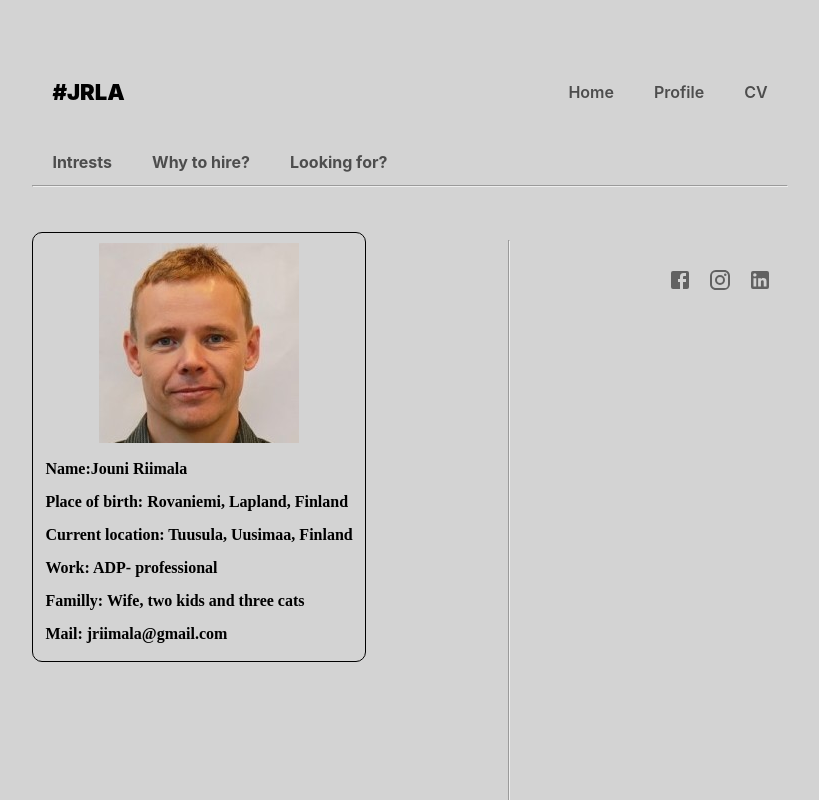
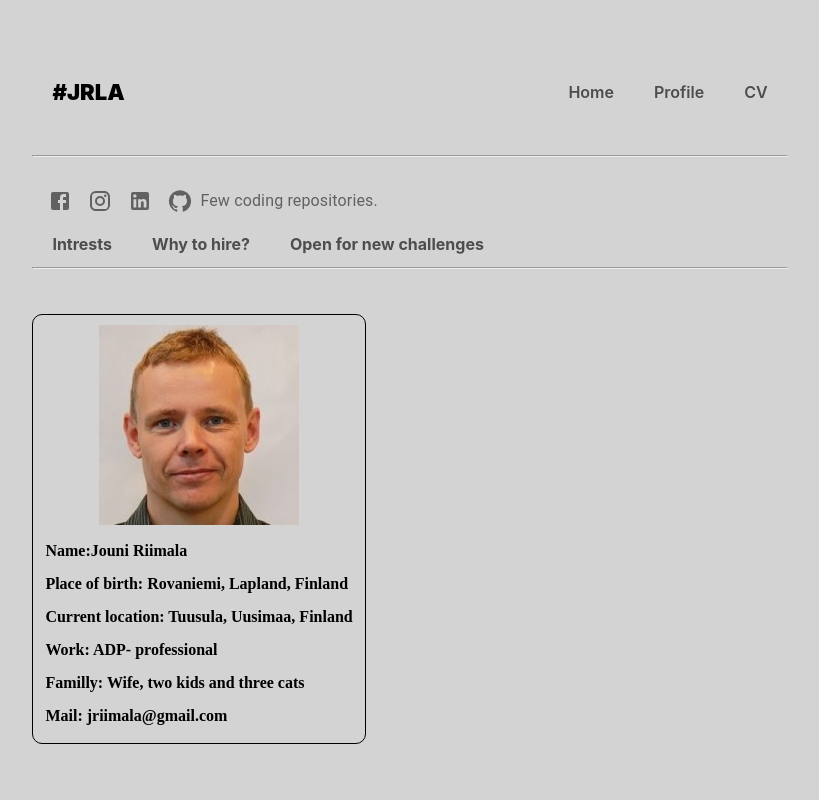
Before and after one commit to JouniR68/CV, a React (Vite) app: page /profile in a window 1280 px wide. Shown: the top 800 px of the page, without its empty margins (230-1049 px from the left). Built offline with nearby package versions, Linux system fonts and the light colour scheme.

Commit message:
Style fixes

```diff
--- a/src/Layouts/Layout.jsx
+++ b/src/Layouts/Layout.jsx
@@ -1,11 +1,13 @@
 import { Outlet } from "react-router-dom"
 import Header from "../components/Header"
+import Sos from "../components/Sos"
 
 export default function Layout() {
     return (
-        <>
-            <Header />
-            <Outlet />
-        </>
-    )
+      <>
+        <Header />
+        <Sos />
+        <Outlet />
+      </>
+    );
 }
--- a/src/Layouts/ProfileLayout.jsx
+++ b/src/Layouts/ProfileLayout.jsx
@@ -6,7 +6,7 @@ export default function ProfileLayout() {
       <nav className='host-nav'>
         <Link to='intrests'>Intrests</Link>
         <Link to='why'>Why to hire?</Link>
-        <Link to='looking'>Looking for?</Link>
+        <Link to='looking'>Open for new challenges</Link>
       </nav>
       <Outlet />
     </>
--- a/src/components/Contact.jsx
+++ b/src/components/Contact.jsx
@@ -58,7 +58,6 @@ export default function Contact() {
             <MailIcon sx={{ marginTop: 2, marginLeft: '2px' }} />
           </a>
 
-          <Sos className='socialButtons' />
         </div>
       </Box>
     </>
--- a/src/components/Home.jsx
+++ b/src/components/Home.jsx
@@ -13,7 +13,6 @@ export default function Home() {
         mobile, sorry in advanced.
         <p></p>
         <Link to='https://github.com/JR-Portfolio'>GitHub showcase</Link>
-      <Sos className='socialButtons' />
       </div>
     </>
   );
--- /dev/null
+++ b/src/components/MyLocation.jsx
@@ -0,0 +1,33 @@
+import React, { useState, useEffect } from 'react';
+
+function MyLocation() {
+  const [position, setPosition] = useState({ latitude: null, longitude: null });
+
+  useEffect(() => {
+    if ('geolocation' in navigator) {
+      navigator.geolocation.getCurrentPosition(function (position) {
+        setPosition({
+          latitude: position.coords.latitude,
+          longitude: position.coords.longitude,
+        });
+      });
+    } else {
+      console.log('Geolocation is not available in your browser.');
+    }
+  }, []);
+
+  return (
+    <div>
+      <h2>My Current Location</h2>
+      {position.latitude && position.longitude ? (
+        <p>
+          Latitude: {position.latitude}, Longitude: {position.longitude}
+        </p>
+      ) : (
+        <p>Loading...</p>
+      )}
+    </div>
+  );
+}
+
+export default MyLocation;
--- a/src/components/Profile.jsx
+++ b/src/components/Profile.jsx
@@ -1,6 +1,6 @@
 import JsonData from "../../data/datapkg.json";
-import { Outlet, Link } from "react-router-dom";
-import Sos from "./Sos"
+import { Outlet } from "react-router-dom";
+import MyLocation from "./MyLocation";
 
 export default function Education() {
   let i = 0;
@@ -29,8 +29,9 @@ export default function Education() {
               </table>
             </div>
           ))}
-          <Sos className='socialButtons' />
+
         </div>
+
       </div>
 
       <Outlet />
--- a/src/components/Sos.jsx
+++ b/src/components/Sos.jsx
@@ -6,8 +6,17 @@ import FacebookIcon from '@mui/icons-material/Facebook';
 import InstagramIcon from '@mui/icons-material/Instagram';
 import LinkedInIcon from '@mui/icons-material/LinkedIn';
 import MailIcon from '@mui/icons-material/Mail';
+import Sos from '@mui/icons-material/GitHub';
 import '../index.css';
+import { GitHub } from '@mui/icons-material';
+import Typography from '@mui/material/Typography';
+
 export default function Contact() {
+
+   function gitHub() {
+     window.open('https://github.com/JR-Portfolio', '_blank');
+   }
+
   function linkedIn() {
     window.open('https://www.linkedin.com/in/jouni-riimala-04330', '_blank');
   }
@@ -38,7 +47,6 @@ export default function Contact() {
         }}
       >
         <div className='contact-card'>
-
           <ButtonGroup
             variant='outlined'
             aria-label='outlined button group'
@@ -53,6 +61,12 @@ export default function Contact() {
             <IconButton>
               <LinkedInIcon onClick={linkedIn} />
             </IconButton>
+            <IconButton>
+              <GitHub onClick={gitHub} />
+              <Typography variant='body1' ml={1}>
+                Few coding repositories.
+              </Typography>
+            </IconButton>
           </ButtonGroup>
         </div>
       </Box>
--- a/src/index.css
+++ b/src/index.css
@@ -107,11 +107,6 @@ h3.cv-contact-title{
   margin-left:0px;
 }
 
-
-
-.socialButtons{
-  margin-top: 20px;
-}
 .contact-card{
   margin-top:250px;
   font-family: bold;
```
Also changed, not shown: public/git.png (added).
